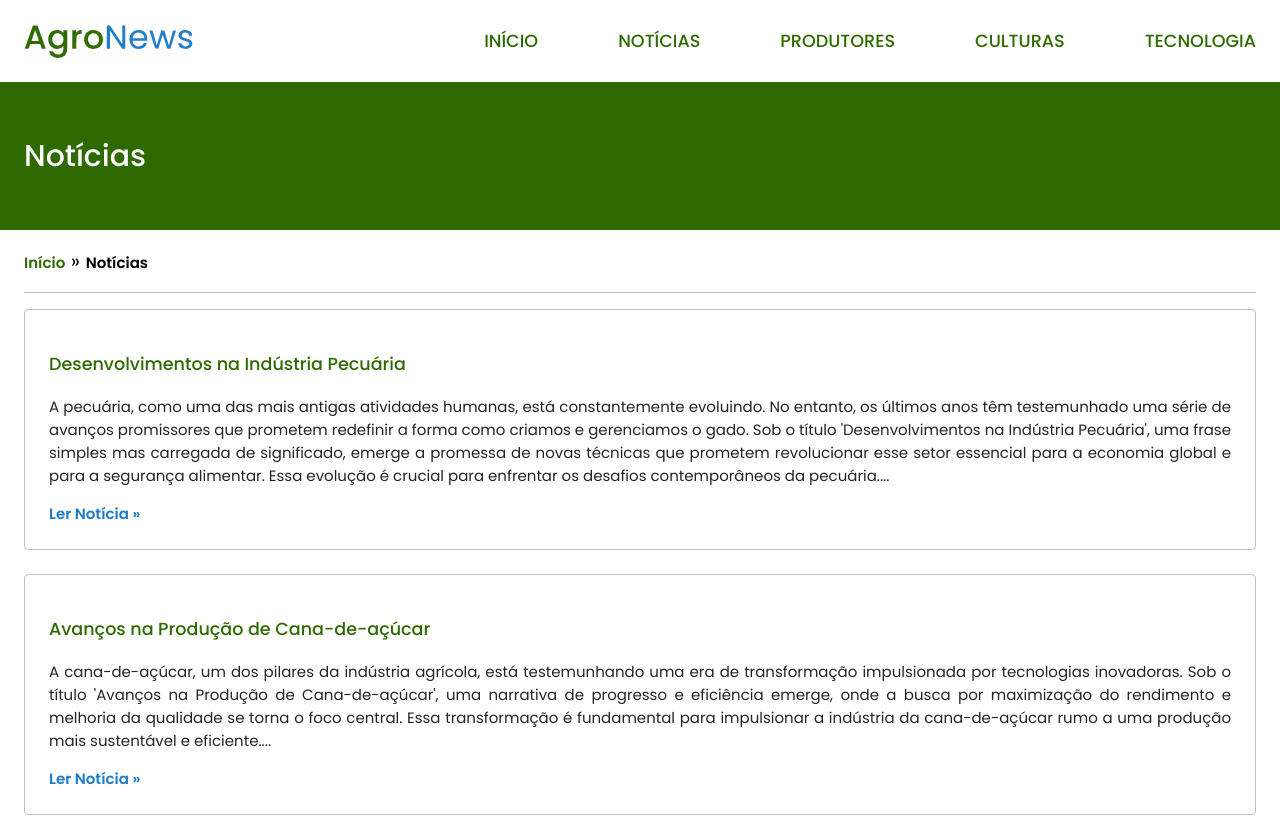
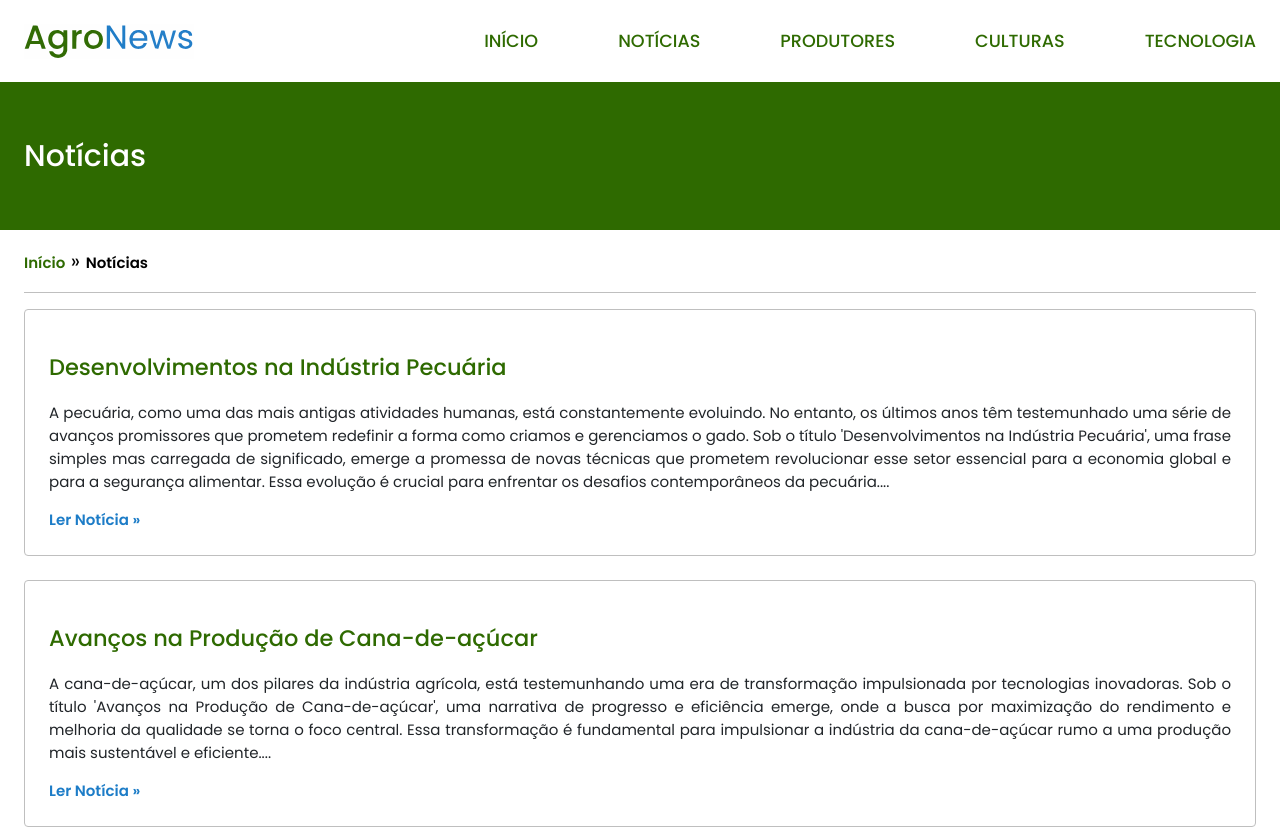
Before and after one commit to Wesleydno/fomacao-conexa-labs, a Vue app in the folder projeto-modulo-3/: page /noticias in a window 1280 px wide. Shown: the top 829 px of the page. Built offline with nearby package versions, Linux system fonts and the light colour scheme.

Commit message:
ajuste na fonte dos titulo das noticias

```diff
--- a/projeto-modulo-3/src/views/ListaNoticiasView.vue
+++ b/projeto-modulo-3/src/views/ListaNoticiasView.vue
@@ -31,7 +31,7 @@ export default defineComponent({
         <article v-for="noticia in noticias" :key="noticia.slug" class="noticia">
           <RouterLink :to="'/noticias/' + noticia.slug">
             <strong>
-              <h3 class="titulo primary-color">{{ noticia.titulo }}</h3>
+              <h2 class="titulo primary-color">{{ noticia.titulo }}</h2>
             </strong>
           </RouterLink>
           <p>{{ noticia.conteudo[0] }}...</p>
```
